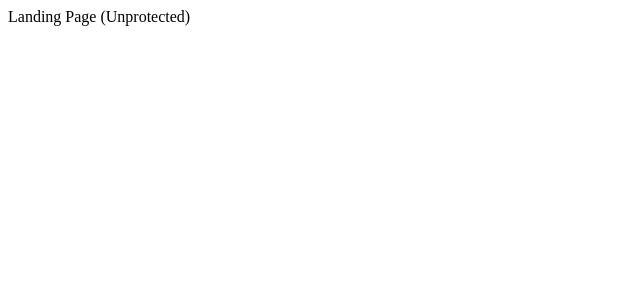
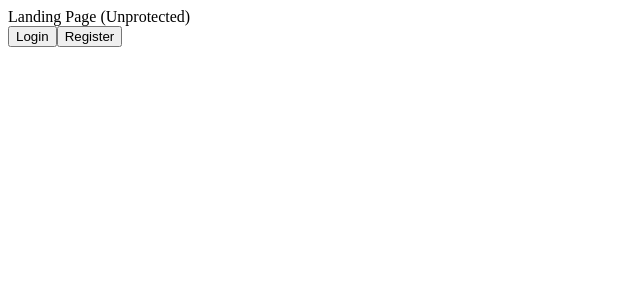
Before and after one commit to DogukanErzurum/ai-saas, a Next.js app: page / in a window 1280 px wide. Shown: the top 300 px of the page, without its empty margins (0-640 px from the left). Built offline with nearby package versions, Linux system fonts and the light colour scheme.

Commit message:
The sign-in and sign-up pages required to access the application were made with the help of Clerk. The identity verification of the person logging into the system was done successfully. Data was compared with Clerk.

```diff
--- a/app/(landing)/page.tsx
+++ b/app/(landing)/page.tsx
@@ -1,7 +1,22 @@
+import { Button } from "@/components/ui/button";
+import Link from "next/link";
+
 const LandingPage = () => {
   return (
     <div>
       Landing Page (Unprotected)
+      <div>
+        <Link href="/sign-in">
+          <Button>
+            Login
+          </Button>
+        </Link>
+        <Link href="/sign-up">
+          <Button>
+            Register
+          </Button>
+        </Link>
+      </div>
     </div>
   );
 }
--- a/middleware.ts
+++ b/middleware.ts
@@ -3,7 +3,9 @@
 // This example protects all routes including api/trpc routes
 // Please edit this to allow other routes to be public as needed.
 // See https://clerk.com/docs/references/nextjs/auth-middleware for more information about configuring your middleware
-export default authMiddleware({});
+export default authMiddleware({
+  publicRoutes: ["/"]
+});
 
 export const config = {
   matcher: ["/((?!.*\\..*|_next).*)", "/", "/(api|trpc)(.*)"],
```
Also changed, not shown: app/(auth)/layout.tsx (added, +13 -0 lines), app/(dashboard)/(routes)/dashboard/page.tsx (+6 -1 lines), 1 other file (tests, documents, lock files or other folders).
